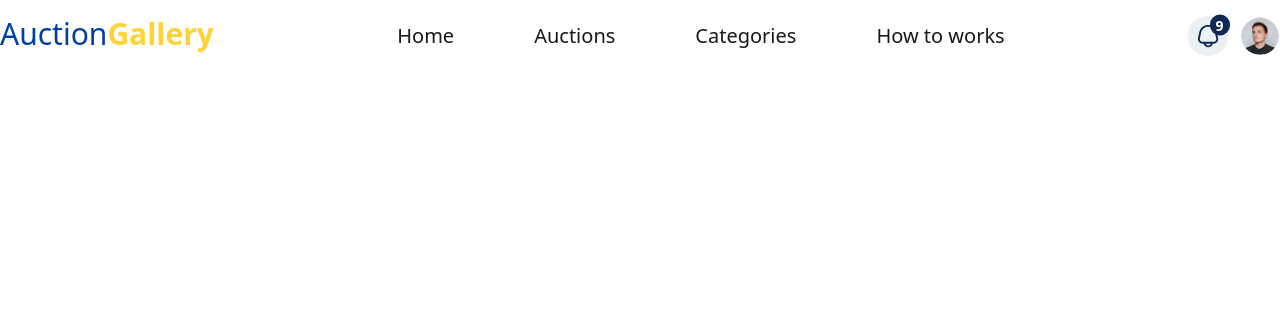
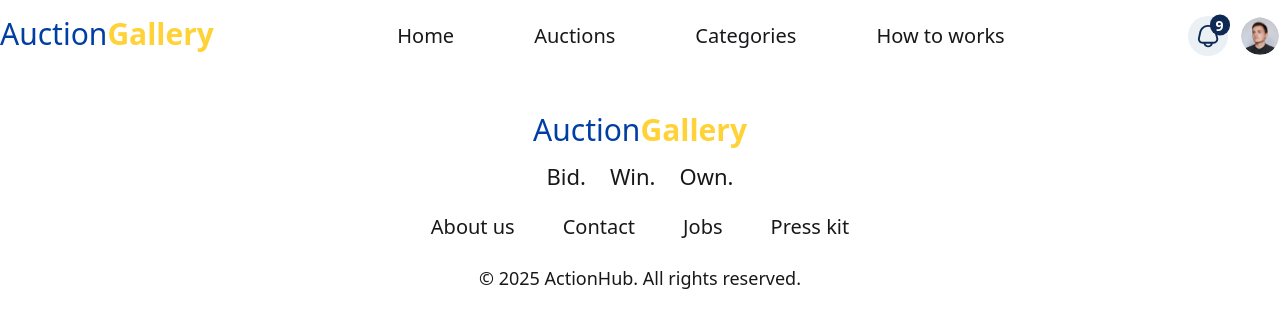
Before and after one commit to MubtasimPrime/Auction_Gallery_React, a React (Vite) app: page / in a window 1280 px wide. Shown: the top 328 px of the page. Built offline with nearby package versions, Linux system fonts and the light colour scheme.

Commit message:
Footer part done

```diff
--- a/src/App.jsx
+++ b/src/App.jsx
@@ -1,4 +1,5 @@
 import "./App.css";
+import Footer from "./components/Footer/Footer";
 import Navbar from "./components/Navbar/Navbar";
 
 function App() {
@@ -7,6 +8,7 @@ function App() {
       <div className=" max-w-screen-2xl mx-auto">
         <Navbar></Navbar>
       </div>
+      <Footer></Footer>
     </>
   );
 }
--- /dev/null
+++ b/src/components/Footer/Footer.jsx
@@ -0,0 +1,34 @@
+import React from "react";
+
+const Footer = () => {
+  return (
+    <div>
+      <footer className=" flex flex-col justify-center items-center footer-center p-10">
+        <div className="mb-3">
+          <a href="#" className="text-3xl">
+            <span className="text-[#003EA4]">Auction</span>
+            <span className="text-[#FFD337] font-bold">Gallery</span>
+          </a>
+        </div>
+        <nav className="grid grid-flow-col gap-6 mb-5 text-[22px]">
+          <a href="#">Bid.</a>
+          <a href="#">Win.</a>
+          <a href="#">Own.</a>
+        </nav>
+        <nav className="grid grid-flow-col gap-12 mb-6 text-xl">
+          <a className="link link-hover">About us</a>
+          <a className="link link-hover">Contact</a>
+          <a className="link link-hover">Jobs</a>
+          <a className="link link-hover">Press kit</a>
+        </nav>
+        <aside>
+          <p className="text-[18px]">
+            © {new Date().getFullYear()} ActionHub. All rights reserved.
+          </p>
+        </aside>
+      </footer>
+    </div>
+  );
+};
+
+export default Footer;
```
